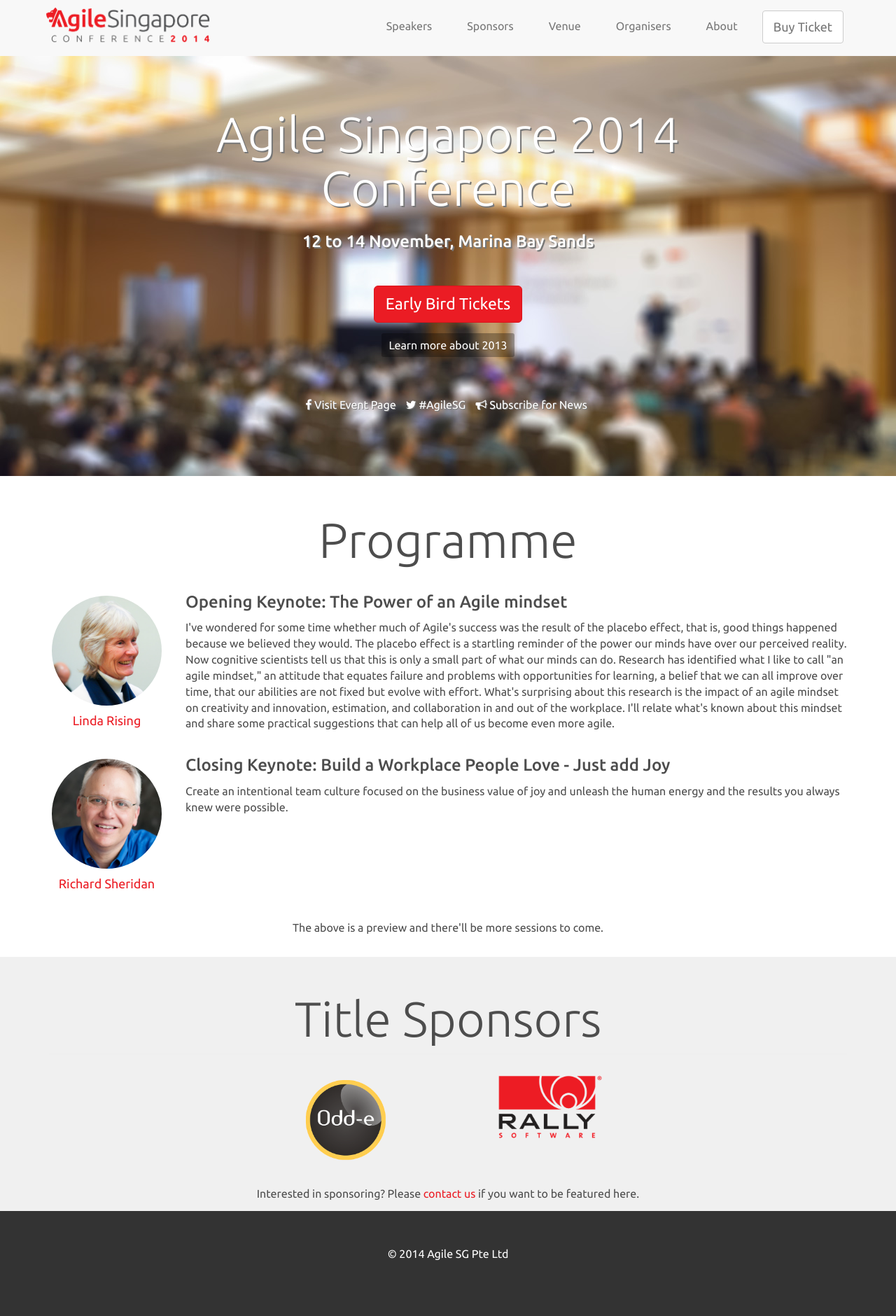
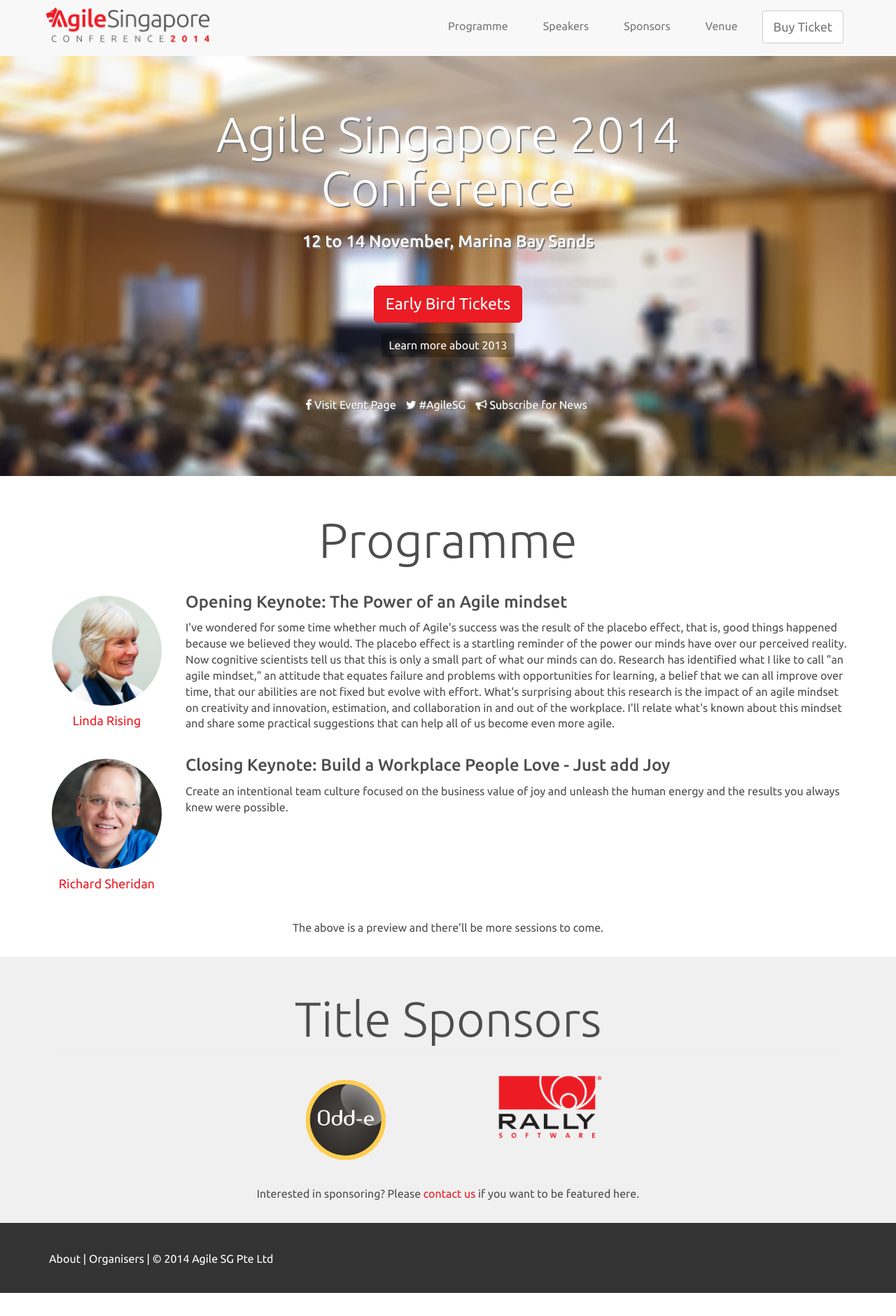
Before and after one commit to agilesingapore/2014, a Jekyll site: the page built from index.md, in a window 1280 px wide. Shown: the whole page at 70% size. Built offline with Jekyll 4.4.1, drawn with Linux system fonts in a browser that asks for light colours; nearby versions of some CDN libraries; Markdown is read by kramdown in place of the engine named in the settings; after the commit the page ends 1847 px from its top, so only the background shows below that.

Commit message:
Cleaned up menus

```diff
--- a/_layouts/default.html
+++ b/_layouts/default.html
@@ -48,11 +48,10 @@
         </div>
         <div class="navbar-collapse collapse">
           <ul class="nav navbar-nav navbar-right">
+            <li><a href="index.html#programme">Programme</a></li>
             <li><a href="speakers.html">Speakers</a></li>
             <li><a href="sponsors.html">Sponsors</a></li>
             <li><a href="venue.html">Venue</a></li>
-            <li><a href="organisers.html">Organisers</a></li>
-            <li><a href="about.html">About</a></li>
             <li><a class="btn btn-default" href="http://agilesg2014.gevme.com" target="_blank">Buy Ticket</a></li>
           </ul>
         </div>
@@ -63,13 +62,8 @@
     {{ content }}
 
     <footer>
-      <div class="container text-center">
-        <!-- <ul class="list-inline" >
-          <li><span class="fa fa-facebook"></span> Visit Event Page</li>
-          <li><span class="fa fa-twitter"></span> #AgileSG</li>
-          <li><span class="fa fa-bullhorn"></span> Subscribe for News</li>
-        </ul> -->
-        <p>&copy; 2014 Agile SG Pte Ltd</p>
+      <div class="container">
+        <p><a href="about.html">About</a> | <a href="organisers.html">Organisers</a> | &copy; 2014 Agile SG Pte Ltd</p>
       </div>
     </footer>
 
--- a/css/main.css
+++ b/css/main.css
@@ -174,12 +174,16 @@
 
 footer {
   background-color: #333333;
-  height:150px;
+  height:100px;
   color:white;
 }
 
 footer .container {
-  padding-top: 50px;
+  padding-top: 40px;
+}
+
+footer a {
+  color: white;
 }
 
 @media (max-width: 767px) {
--- a/index.md
+++ b/index.md
@@ -22,6 +22,7 @@
 
 <div class="programme">
   <div class="container text-center">
+    <a name="programme"></a>
     <h1 class="page-header">Programme</h1>
     <div class="row">
       <div class="col-md-2">
@@ -69,7 +70,7 @@
     </div>
     <div class="row">
       <div class="col-md-12">
-        <p>Interested in sponsoring? Please <a href="mailto:ask2014@agilesingapore.org">contact us</a> if you want to be featured here.</p>
+        <p style="margin-bottom:30px">Interested in sponsoring? Please <a href="mailto:ask2014@agilesingapore.org">contact us</a> if you want to be featured here.</p>
       </div>
     </div>
   </div>
```
